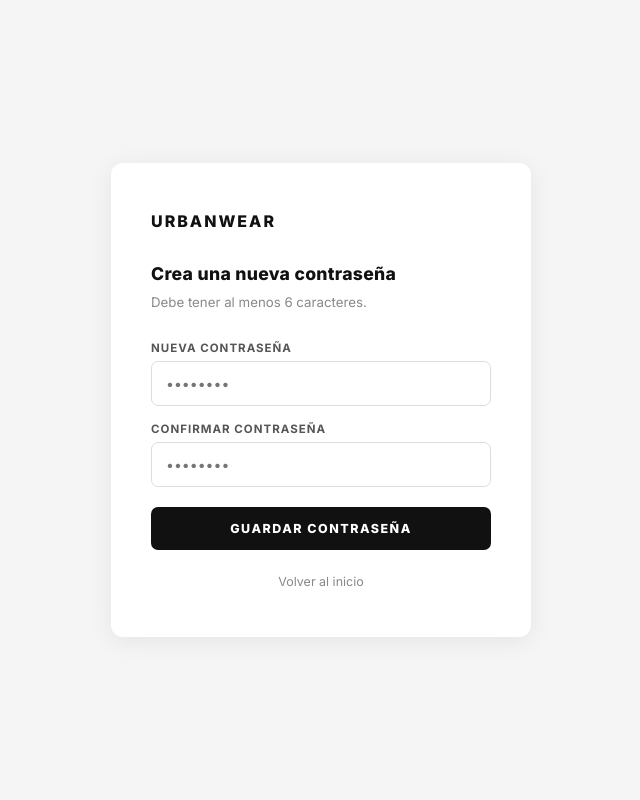
After one commit to tussy-77/UrbanWear, a Flask app: page /reset-password/1 in a window 1280 px wide. The commit adds this page. Shown: the whole page, without its empty margins (319-959 px from the left). Run offline with Flask 3, Linux system fonts and the light colour scheme.

```diff
--- a/backend/app.py
+++ b/backend/app.py
@@ -45,12 +45,15 @@ def create_app():
     jwt = JWTManager(app)
     migrate = Migrate(app, db)
 
-    app.config['MAIL_SERVER'] = 'smtp.gmail.com'
-    app.config['MAIL_PORT'] = 587
-    app.config['MAIL_USE_TLS'] = True
-    app.config['MAIL_USERNAME'] = 'tu@gmail.com'
-    app.config['MAIL_PASSWORD'] = 'tu_app_password'  # App Password, no tu contraseña normal
-    app.config['MAIL_DEFAULT_SENDER'] = 'tu@gmail.com'
+    app.config['MAIL_SERVER'] = os.getenv('MAIL_SERVER', 'smtp.gmail.com')
+    app.config['MAIL_PORT'] = int(os.getenv('MAIL_PORT', 587))
+    app.config['MAIL_USE_TLS'] = os.getenv('MAIL_USE_TLS', 'true').lower() == 'true'
+    app.config['MAIL_USERNAME'] = os.getenv('MAIL_USERNAME', '')
+    app.config['MAIL_PASSWORD'] = os.getenv('MAIL_PASSWORD', '')
+    app.config['MAIL_DEFAULT_SENDER'] = os.getenv('MAIL_USERNAME', '')
+    app.config['MAIL_SUPPRESS_SEND'] = not os.getenv('MAIL_USERNAME')
+    app.config['APP_BASE_URL'] = os.getenv('APP_BASE_URL', 'http://127.0.0.1:5000')
+    app.config['ADMIN_EMAIL'] = os.getenv('ADMIN_EMAIL', '')
 
     mail.init_app(app)
     oauth.init_app(app)
@@ -208,6 +211,21 @@ def create_app():
                 db.session.delete(item)
 
             db.session.commit()
+
+            user = User.query.get(user_id)
+            email_items = [
+                {
+                    'product_name': Product.query.get(oi.product_id).name if Product.query.get(oi.product_id) else 'Producto',
+                    'size': oi.size,
+                    'quantity': oi.quantity,
+                    'subtotal': oi.price_at_purchase * oi.quantity,
+                }
+                for oi in nueva_orden.items
+            ]
+            from backend.utils.email import send_order_confirmation, send_order_admin
+            send_order_confirmation(mail, user, nueva_orden.id, email_items, nueva_orden.total_price)
+            send_order_admin(mail, user, nueva_orden.id, email_items, nueva_orden.total_price)
+
             return jsonify({"msg": "Compra realizada", "order_id": nueva_orden.id}), 201
 
         except Exception as e:
@@ -217,6 +235,10 @@ def create_app():
     @app.route('/pedido-confirmado')
     def pedido_confirmado():
         return render_template('public/producto_confirmado.html')
+
+    @app.route('/reset-password/<token>')
+    def reset_password_view(token):
+        return render_template('auth/reset_password.html', token=token)
 
     # ── MercadoPago ──────────────────────────────────────────────────
 
--- /dev/null
+++ b/frontend/templates/auth/reset_password.html
@@ -0,0 +1,174 @@
+<!DOCTYPE html>
+<html lang="es">
+<head>
+    <meta charset="UTF-8">
+    <meta name="viewport" content="width=device-width, initial-scale=1.0">
+    <title>Nueva contraseña — UrbanWear</title>
+    <link href="https://fonts.googleapis.com/css2?family=Inter:wght@400;600;700;800&display=swap" rel="stylesheet">
+    <style>
+        * { box-sizing: border-box; margin: 0; padding: 0; }
+        body {
+            font-family: 'Inter', sans-serif;
+            background: #f5f5f5;
+            min-height: 100vh;
+            display: flex;
+            align-items: center;
+            justify-content: center;
+            padding: 24px;
+        }
+        .card {
+            background: #fff;
+            border-radius: 12px;
+            padding: 48px 40px;
+            width: 100%;
+            max-width: 420px;
+            box-shadow: 0 4px 24px rgba(0,0,0,0.07);
+        }
+        .brand {
+            font-size: 1rem;
+            font-weight: 800;
+            letter-spacing: 2px;
+            color: #111;
+            margin-bottom: 32px;
+            display: block;
+            text-decoration: none;
+        }
+        h1 {
+            font-size: 1.1rem;
+            font-weight: 800;
+            color: #111;
+            margin-bottom: 8px;
+            letter-spacing: 0.3px;
+        }
+        p.sub {
+            font-size: 0.83rem;
+            color: #888;
+            margin-bottom: 28px;
+            line-height: 1.6;
+        }
+        label {
+            display: block;
+            font-size: 0.72rem;
+            font-weight: 700;
+            letter-spacing: 1px;
+            color: #555;
+            margin-bottom: 6px;
+        }
+        input {
+            width: 100%;
+            padding: 13px 14px;
+            border: 1px solid #ddd;
+            border-radius: 7px;
+            font-size: 0.88rem;
+            font-family: inherit;
+            color: #111;
+            outline: none;
+            transition: border-color 0.15s;
+            margin-bottom: 16px;
+        }
+        input:focus { border-color: #111; }
+        button[type="submit"] {
+            width: 100%;
+            padding: 14px;
+            background: #111;
+            color: #fff;
+            border: none;
+            border-radius: 7px;
+            font-size: 0.78rem;
+            font-weight: 800;
+            letter-spacing: 1.5px;
+            cursor: pointer;
+            font-family: inherit;
+            transition: background 0.15s;
+            margin-top: 4px;
+        }
+        button[type="submit"]:hover { background: #333; }
+        button[type="submit"]:disabled { background: #ccc; cursor: not-allowed; }
+        .msg {
+            margin-top: 16px;
+            padding: 12px 14px;
+            border-radius: 7px;
+            font-size: 0.83rem;
+            font-weight: 600;
+            display: none;
+        }
+        .msg--ok    { background: #f0fff4; color: #276749; }
+        .msg--error { background: #fff5f5; color: #c53030; }
+        .back {
+            display: block;
+            margin-top: 24px;
+            text-align: center;
+            font-size: 0.78rem;
+            color: #888;
+            text-decoration: none;
+        }
+        .back:hover { color: #111; }
+    </style>
+</head>
+<body>
+<div class="card">
+    <a href="/" class="brand">URBANWEAR</a>
+    <h1>Crea una nueva contraseña</h1>
+    <p class="sub">Debe tener al menos 6 caracteres.</p>
+
+    <form id="reset-form" onsubmit="submitReset(event)">
+        <label>NUEVA CONTRASEÑA</label>
+        <input type="password" id="password" placeholder="••••••••" minlength="6" required>
+
+        <label>CONFIRMAR CONTRASEÑA</label>
+        <input type="password" id="password2" placeholder="••••••••" minlength="6" required>
+
+        <button type="submit" id="btn-submit">GUARDAR CONTRASEÑA</button>
+    </form>
+
+    <div id="msg" class="msg"></div>
+    <a href="/" class="back">Volver al inicio</a>
+</div>
+
+<script>
+const TOKEN = '{{ token }}';
+
+async function submitReset(e) {
+    e.preventDefault();
+    const pass  = document.getElementById('password').value;
+    const pass2 = document.getElementById('password2').value;
+    const btn   = document.getElementById('btn-submit');
+    const msg   = document.getElementById('msg');
+
+    msg.style.display = 'none';
+
+    if (pass !== pass2) {
+        showMsg('Las contraseñas no coinciden.', 'error');
+        return;
+    }
+
+    btn.disabled = true;
+    btn.textContent = 'GUARDANDO...';
+
+    const res  = await fetch('/api/auth/reset-password', {
+        method: 'POST',
+        headers: { 'Content-Type': 'application/json' },
+        body: JSON.stringify({ token: TOKEN, password: pass })
+    });
+    const data = await res.json();
+
+    if (res.ok) {
+        showMsg(data.msg, 'ok');
+        document.getElementById('reset-form').style.display = 'none';
+        setTimeout(() => { window.location.href = '/'; }, 2500);
+    } else {
+        showMsg(data.msg || 'Ocurrió un error.', 'error');
+        btn.disabled = false;
+        btn.textContent = 'GUARDAR CONTRASEÑA';
+    }
+}
+
+function showMsg(text, type) {
+    const el = document.getElementById('msg');
+    el.textContent = text;
+    el.className = `msg msg--${type}`;
+    el.style.display = 'block';
+}
+</script>
+</body>
+</html>
```
Also changed, not shown: backend/routes/auth.py (+38 -0 lines), backend/utils/email.py (added, +237 -0 lines), frontend/static/js/cart.js (+38 -0 lines), frontend/templates/public/base.html (+25 -0 lines), backend/utils/__init__.py (added).
